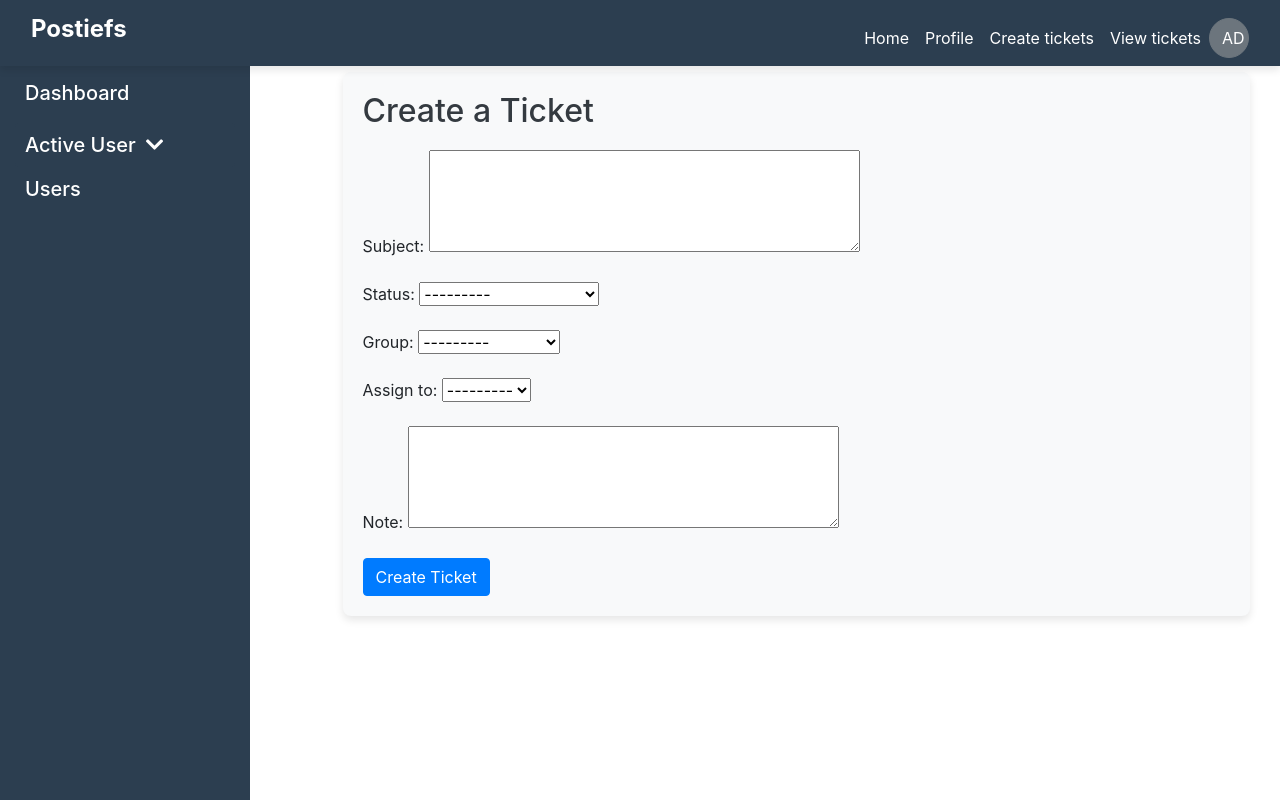
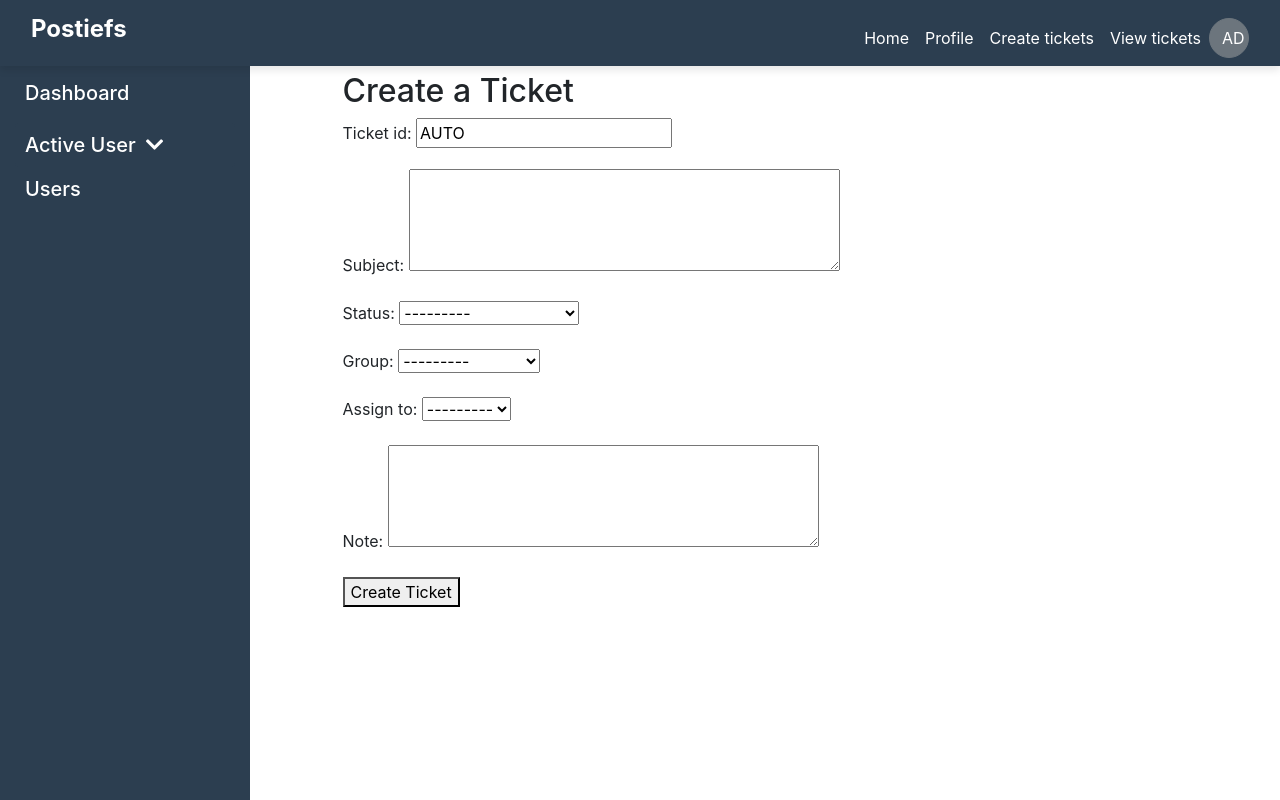
Before and after one commit to didithantonypostiefs/employee-project, a Django app: page /create_ticket/ in a window 1280 px wide. Run offline with Django 5.2, Linux system fonts and the light colour scheme; a user stored in the database is signed in; data comes from the database, SQL or seed files in the repository; some libraries are stand-ins or nearby versions.

Commit message:
ticket field

```diff
--- a/employee_management/employee/forms.py
+++ b/employee_management/employee/forms.py
@@ -1,7 +1,6 @@
 from django import forms
 from django.contrib.auth.models import User
-from .models import EmployeeProfile
-from .models import Ticket
+from .models import Ticket,EmployeeProfile
 from django.contrib.sessions.models import Session
 from django.utils import timezone
 
@@ -69,26 +68,23 @@ class TicketForm(forms.ModelForm):
 
     class Meta:
         model = Ticket
-        fields = ['subject', 'status', 'group', 'assigned_to', 'note']  # Include 'note' in the form
+        fields = ['ticket_id', 'subject', 'status', 'group', 'assigned_to', 'note']
         widgets = {
             'subject': forms.Textarea(attrs={'rows': 4, 'maxlength': 300}),
-            'note': forms.Textarea(attrs={'rows': 4}),  # Add widget to display note as a textarea
+            'note': forms.Textarea(attrs={'rows': 4}),
         }
 
     def __init__(self, *args, **kwargs):
+        group = kwargs.pop('group', None)  # Capture the group if passed in
         super().__init__(*args, **kwargs)
 
-        # Get all active sessions
+        # Filter logged-in users who are not on break
         active_sessions = Session.objects.filter(expire_date__gte=timezone.now())
+        user_ids = [session.get_decoded().get('_auth_user_id') for session in active_sessions]
+        logged_in_users = User.objects.filter(id__in=user_ids, is_active=True, employeeprofile__is_on_break=False)
 
-        # Get user ids from active sessions
-        user_ids = []
-        for session in active_sessions:
-            data = session.get_decoded()
-            user_id = data.get('_auth_user_id', None)
-            if user_id:
-                user_ids.append(user_id)
-
-        # Get users who are logged in, active, and not on break
-        logged_in_users = User.objects.filter(id__in=user_ids, is_active=True, employeeprofile__is_on_break=False)
-        self.fields['assigned_to'].queryset = logged_in_users
+        # If a group is passed, filter the queryset by the group
+        if group:
+            self.fields['assigned_to'].queryset = logged_in_users.filter(employeeprofile__skill=group)
+        else:
+            self.fields['assigned_to'].queryset = logged_in_users
--- a/employee_management/employee/middleware.py
+++ b/employee_management/employee/middleware.py
@@ -44,6 +44,3 @@ class UpdateLastActivityMiddleware:
         # Proceed with the rest of the middleware stack
         response = self.get_response(request)
         return response
-
-
-# middleware.py
--- a/employee_management/employee/models.py
+++ b/employee_management/employee/models.py
@@ -33,6 +33,7 @@ class EmployeeProfile(models.Model):
 
 
 class Ticket(models.Model):
+    ticket_id = models.CharField(max_length=10,default='AUTO')
     subject = models.CharField(max_length=300)
     status = models.CharField(max_length=50, choices=[
         ('open', 'Open'),
@@ -56,11 +57,10 @@ class Ticket(models.Model):
     assigned_by = models.ForeignKey(User, on_delete=models.SET_NULL, null=True, blank=True,
                                     related_name='assigner_tickets')
     created_at = models.DateTimeField(auto_now_add=True)
-    updated_at = models.DateTimeField(auto_now=True)
+
     note = models.TextField(blank=True)  # Add this field to hold the ticket note
 
-    class Meta:
-        managed = False
+
 
     def __str__(self):
         return self.subject
--- a/employee_management/employee/signals.py
+++ b/employee_management/employee/signals.py
@@ -14,9 +14,6 @@ def set_inactive(sender, request, user, **kwargs):
         # Handle cases where the user does not have an EmployeeProfile
         pass
 
-
-
-
 logged_in_users = set()
 
 @receiver(user_logged_in)
--- a/employee_management/employee/views.py
+++ b/employee_management/employee/views.py
@@ -6,8 +6,6 @@ from .forms import UserEditForm,EmployeeProfileForm,TicketForm
 from .models import EmployeeProfile,Ticket
 from django.http import HttpResponseForbidden, JsonResponse
 from django.db.models import Max
-from django.contrib.sessions.models import Session
-from django.utils import timezone
 from django.contrib import auth, messages
 from django.shortcuts import render, redirect,HttpResponse
 from django.db import IntegrityError
@@ -228,23 +226,39 @@ def employees_by_skill(request, skill):
     employees = EmployeeProfile.objects.filter(skill=skill, user__in=logged_in_users, is_on_break=False)
     return render(request, 'employee_by_level&skill.html', {'employees': employees, 'filter_type': skill})
 
-
-
+from django.utils import timezone
+from django.contrib.sessions.models import Session
 
 @login_required
 def create_ticket(request):
     if request.method == 'POST':
         form = TicketForm(request.POST)
         if form.is_valid():
+            # Don't save the form yet, create a ticket object without saving to the database
             ticket = form.save(commit=False)
+            # Assign the currently logged-in user as the creator of the ticket
             ticket.created_by = request.user
-            ticket.assigned_by = request.user
+            # Save the ticket to the database
             ticket.save()
-            return redirect('/')
+            return redirect('/')  # Redirect to the ticket list view or any other page
     else:
         form = TicketForm()
 
-    return render(request, 'create_ticket.html', {'form': form})
+    # Get active sessions and logged-in users
+    active_sessions = Session.objects.filter(expire_date__gte=timezone.now())
+    user_ids = [session.get_decoded().get('_auth_user_id') for session in active_sessions]
+    logged_in_users = User.objects.filter(id__in=user_ids, is_active=True, employeeprofile__is_on_break=False)
+
+    # Use values to fetch necessary fields for JSON
+    employees = logged_in_users.values('id', 'username', 'employeeprofile__skill')
+
+    context = {
+        'form': form,
+        'employees': list(employees),  # Convert to a list to pass to the template
+    }
+
+    return render(request, 'create_ticket.html', context)
+
 
 
 @login_required
--- a/employee_management/templates/create_ticket.html
+++ b/employee_management/templates/create_ticket.html
@@ -1,55 +1,68 @@
 {% extends 'base.html' %}
 
 {% block content %}
-
-<style>
-    .ticket-form-container {
-        background-color: #f8f9fa;
-        border-radius: 8px;
-        padding: 20px;
-        box-shadow: 0 4px 8px rgba(0, 0, 0, 0.1);
-    }
-    .ticket-form-container h2 {
-        margin-bottom: 20px;
-        color: #343a40;
-    }
-    .btn-submit {
-        background-color: #007bff;
-        color: white;
-        transition: background-color 0.3s, transform 0.3s;
-    }
-    .btn-submit:hover {
-        background-color: #0056b3;
-        transform: translateY(-2px);
-    }
-</style>
-
 <div class="container-fluid mt-5">
     <div class="row">
-        <!-- Sidebar -->
         <div class="col-md-3">
             {% include 'sidebar.html' %}
         </div>
 
-        <!-- Ticket Form Content -->
         <div class="col-md-9">
             <div class="ticket-form-container">
                 <h2>Create a Ticket</h2>
-                <form method="POST">
-                    {% csrf_token %}
-                    {{ form.as_p }}
-                    <button type="submit" class="btn btn-primary">Create Ticket</button>
-                </form>
+                <form method="post">
+    {% csrf_token %}
+    {{ form.as_p }}
+    <button type="submit">Create Ticket</button>
+</form>
             </div>
         </div>
     </div>
 </div>
 
 <script>
-    document.querySelector('.custom-dropdown-toggle').addEventListener('click', function() {
-        let dropdown = this.closest('.custom-dropdown');
-        dropdown.classList.toggle('active');
+document.addEventListener('DOMContentLoaded', function() {
+    // Parse the employees JSON passed from the view
+    var employees = {{ employees|safe }};  // No need for escapejs since we're using the `values` method
+
+    // Get the DOM elements for the group and assigned_to dropdowns
+    var groupSelect = document.getElementById('id_group');
+    var assignedToSelect = document.getElementById('id_assigned_to');
+
+    // Clear the assigned_to dropdown options
+    function clearAssignedToOptions() {
+        assignedToSelect.innerHTML = '<option value="">Select User</option>';
+    }
+
+    // Populate the assigned_to dropdown with users based on the selected group
+    function populateUsersByGroup(group) {
+        clearAssignedToOptions();
+
+        employees.forEach(function(employee) {
+            // Use the employee's skill (group) to filter
+            var skill = employee.employeeprofile__skill;
+            if (skill === group) {
+                var option = document.createElement('option');
+                option.value = employee.id;  // User ID (primary key)
+                option.textContent = employee.username;  // Username
+                assignedToSelect.appendChild(option);
+            }
+        });
+    }
+
+    // Listen for changes in the group dropdown
+    groupSelect.addEventListener('change', function() {
+        var selectedGroup = groupSelect.value;
+        if (selectedGroup) {
+            populateUsersByGroup(selectedGroup);
+        } else {
+            clearAssignedToOptions();  // Reset options if no group is selected
+        }
     });
+});
 </script>
 
+
+
+
 {% endblock %}
--- a/employee_management/templates/homepage.html
+++ b/employee_management/templates/homepage.html
@@ -436,7 +436,7 @@ h1 {
                                             +
                                         </button>
                                     </td>
-                                    <td>{{ user_tickets.latest_ticket.id }}</td>
+                                    <td>{{ user_tickets.latest_ticket.ticket_id }}</td>
                                     <td>{{ user_tickets.latest_ticket.subject }}</td>
                                     <td>{{ user_tickets.latest_ticket.status }}</td>
                                     <td>{{ user_tickets.latest_ticket.assigned_by.username }}</td>
@@ -476,7 +476,7 @@ h1 {
                                                                 +
                                                             </button>
                                                         </td>
-                                                        <td>{{ ticket.id }}</td>
+                                                        <td>{{ ticket.ticket_id }}</td>
                                                         <td>{{ ticket.subject }}</td>
                                                         <td>{{ ticket.status }}</td>
                                                         <td>{{ ticket.assigned_by.username|default:"N/A" }}</td>
--- a/employee_management/templates/view_tickets.html
+++ b/employee_management/templates/view_tickets.html
@@ -122,7 +122,7 @@
                         <tbody>
                             {% for ticket in tickets %}
                             <tr>
-                                <td>{{ ticket.id }}</td>
+                                <td>{{ ticket.ticket_id }}</td>
                                 <td>{{ ticket.subject }}</td>
                                 <td><span class="badge badge-status badge-{{ ticket.status|lower }}">{{ ticket.status }}</span></td>
                                 <td>{{ ticket.group }}</td>
```
Also changed, not shown: employee_management/employee/migrations/0002_ticket_ticket_id.py (added).
